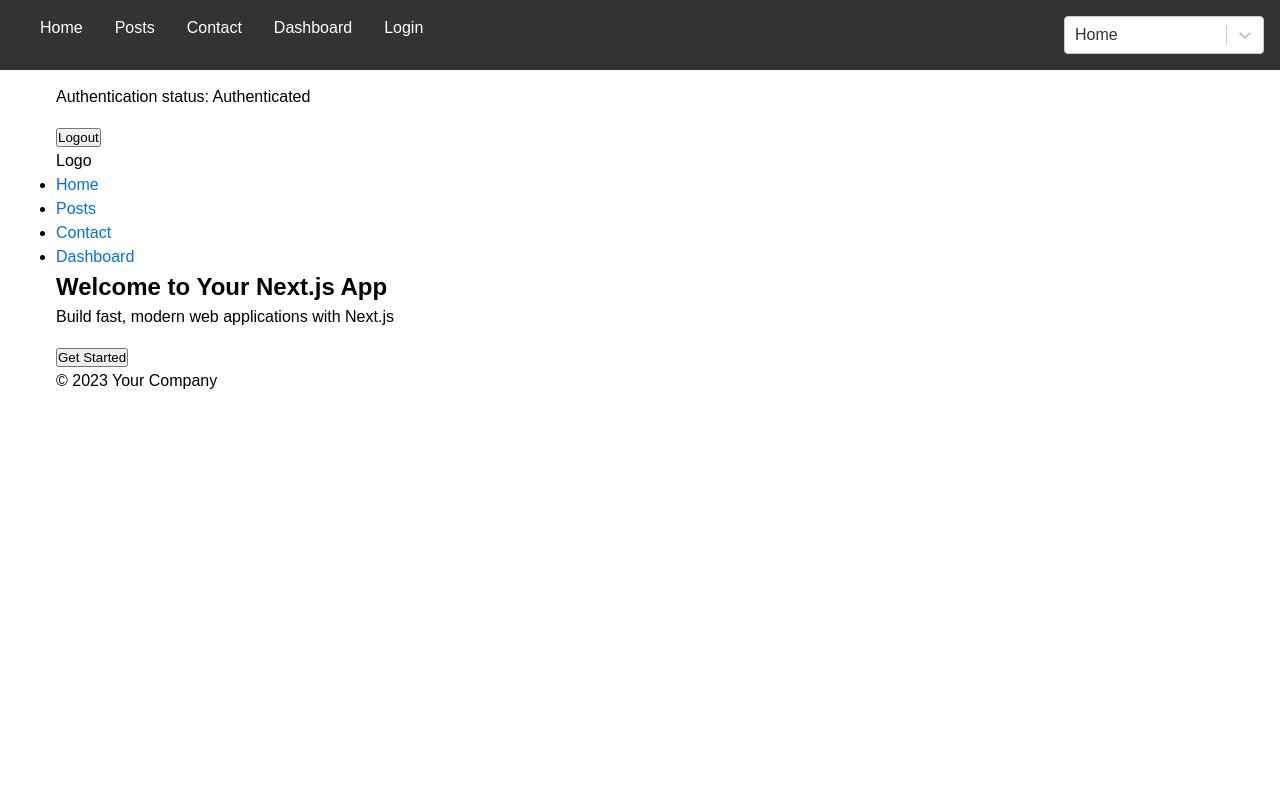
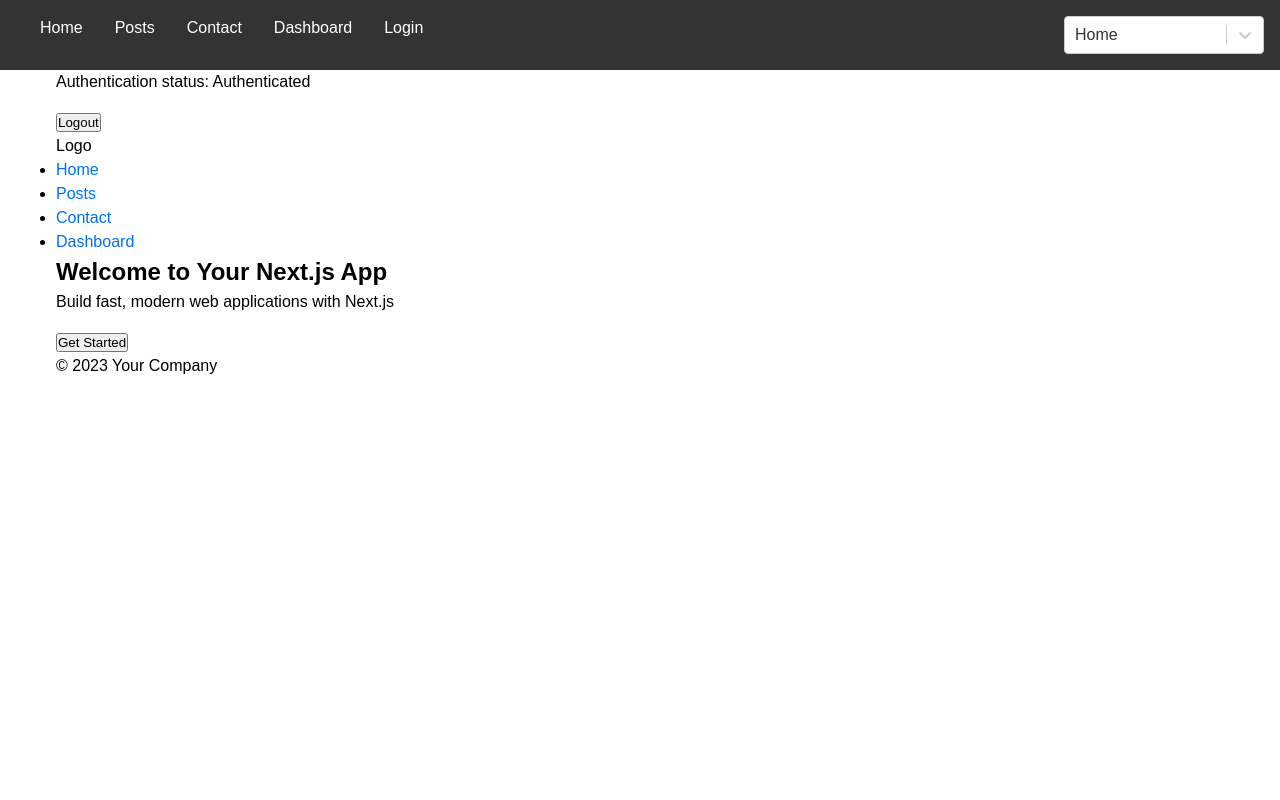
Before and after one commit to s2seweis/tsc-starter, a Next.js app: page / in a window 1280 px wide. Shown: the top 800 px of the page. Built offline with nearby package versions, Linux system fonts and the light colour scheme.

Commit message:
adjustments

```diff
--- a/styles/main.module.scss
+++ b/styles/main.module.scss
@@ -1,5 +1,5 @@
 /* styles/main.module.scss */
 
 .content{
-    margin: 15px;
+    // margin: 15px;
 }
```
